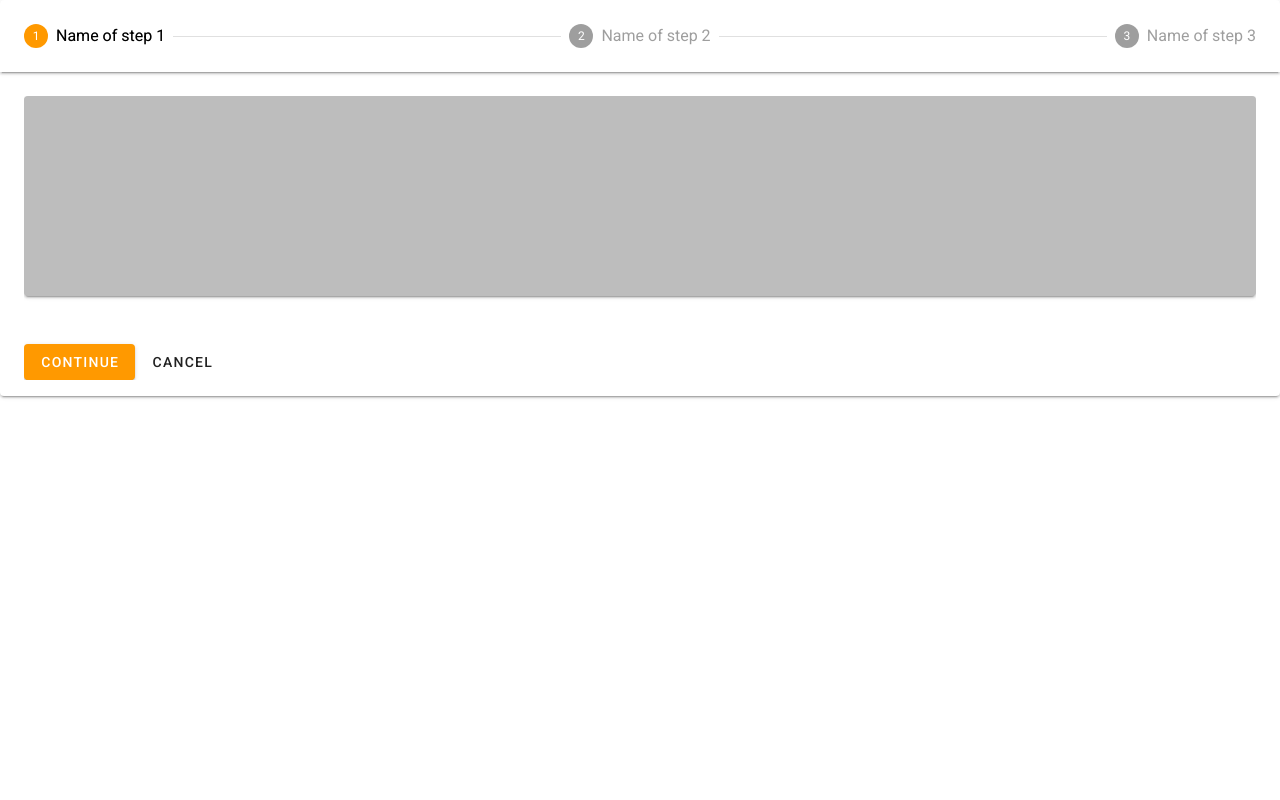
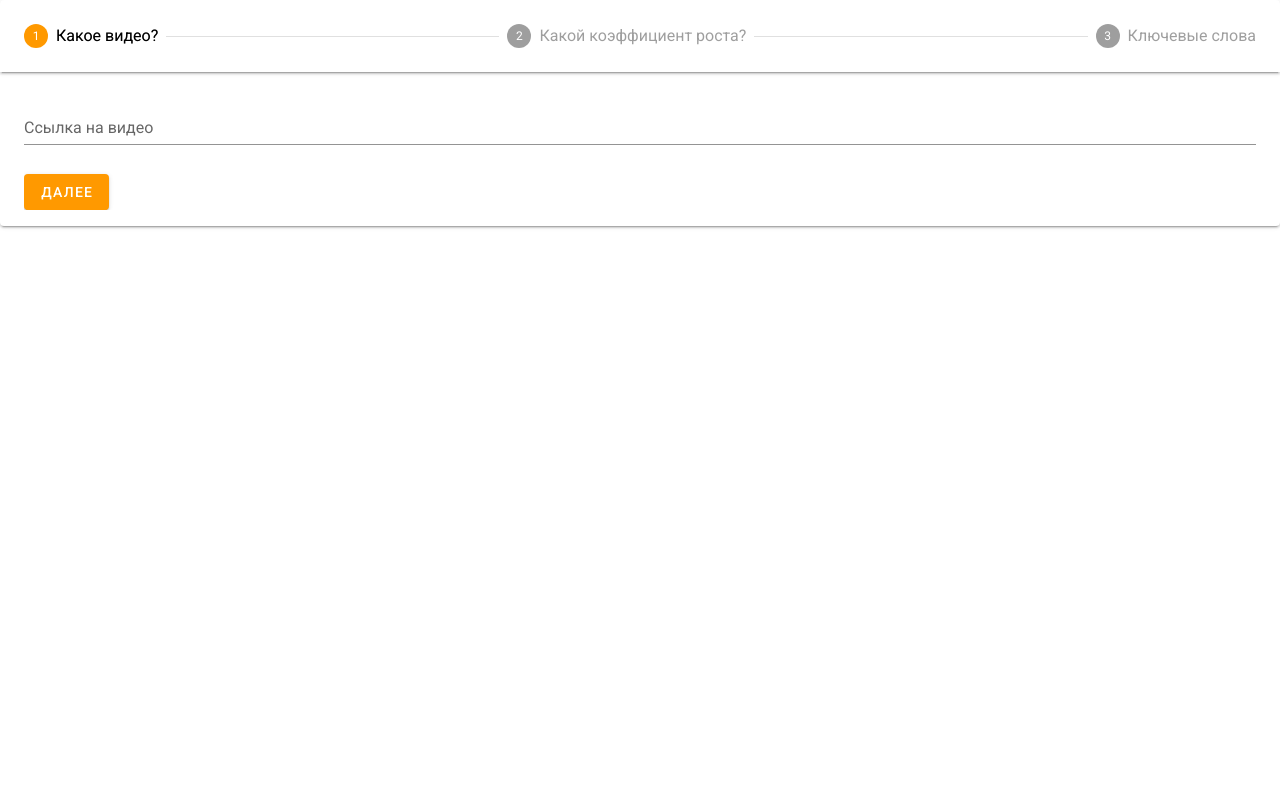
Before and after one commit to GooseBumpsOS/twitch_highlight, a Symfony app: template templates/main_page.html.twig in a window 1280 px wide. Run offline with Twig, Linux system fonts and the light colour scheme; the template is opened without the code that fills it, so the values that code supplies are empty; style sheets or scripts are compiled from the project's sources; some libraries are stand-ins or nearby versions.

Commit message:
add stepper

```diff
--- a/assets/src/App.vue
+++ b/assets/src/App.vue
@@ -1,100 +1,27 @@
 <script>
+import Stepper from './Components/Stepper';
+
 export default {
   name: 'App',
-  data: () => ({
-    el: 1,
-  }),
-  methods: {},
+  components: {Stepper},
+  data() {
+    return {};
+  },
+  methods: {
+    onComplete(link, volume, keywords) {
+
+    },
+  },
 };
 </script>
 
 <template>
   <div id="app">
     <v-app id="inspire">
-      <v-stepper v-model="e1">
-        <v-stepper-header>
-          <v-stepper-step
-              :complete="e1 > 1"
-              step="1"
-          >
-            Name of step 1
-          </v-stepper-step>
 
-          <v-divider></v-divider>
-
-          <v-stepper-step
-              :complete="e1 > 2"
-              step="2"
-          >
-            Name of step 2
-          </v-stepper-step>
-
-          <v-divider></v-divider>
-
-          <v-stepper-step step="3">
-            Name of step 3
-          </v-stepper-step>
-        </v-stepper-header>
-
-        <v-stepper-items>
-          <v-stepper-content step="1">
-            <v-card
-                class="mb-12"
-                color="grey lighten-1"
-                height="200px"
-            ></v-card>
-
-            <v-btn
-                color="primary"
-                @click="e1 = 2"
-            >
-              Continue
-            </v-btn>
-
-            <v-btn text>
-              Cancel
-            </v-btn>
-          </v-stepper-content>
-
-          <v-stepper-content step="2">
-            <v-card
-                class="mb-12"
-                color="grey lighten-1"
-                height="200px"
-            ></v-card>
-
-            <v-btn
-                color="primary"
-                @click="e1 = 3"
-            >
-              Continue
-            </v-btn>
-
-            <v-btn text>
-              Cancel
-            </v-btn>
-          </v-stepper-content>
-
-          <v-stepper-content step="3">
-            <v-card
-                class="mb-12"
-                color="grey lighten-1"
-                height="200px"
-            ></v-card>
-
-            <v-btn
-                color="primary"
-                @click="e1 = 1"
-            >
-              Continue
-            </v-btn>
-
-            <v-btn text>
-              Cancel
-            </v-btn>
-          </v-stepper-content>
-        </v-stepper-items>
-      </v-stepper>
+      <stepper
+          @complete-stepper="onComplete"
+      />
 
       <notifications group="alert" position="center top"/>
 
--- /dev/null
+++ b/assets/src/Components/Stepper.vue
@@ -0,0 +1,115 @@
+<script>
+export default {
+  name: 'Stepper',
+  data() {
+    return {
+      slider: {label: 'Коэффициент', val: 1.2, color: 'red'},
+      keywords: 'LUL, ха, ах, ъх, бан, kappa, biblethump, kek, lol, лол',
+      e1: 1,
+      link: '',
+      linkRule: [
+        v => !!v || 'Ссылка обязательна',
+        v => /(https?:\/\/(?:www\.|(?!www))[a-zA-Z0-9][a-zA-Z0-9-]+[a-zA-Z0-9]\.[^\s]{2,}|www\.[a-zA-Z0-9][a-zA-Z0-9-]+[a-zA-Z0-9]\.[^\s]{2,}|https?:\/\/(?:www\.|(?!www))[a-zA-Z0-9]+\.[^\s]{2,}|www\.[a-zA-Z0-9]+\.[^\s]{2,})/.test(
+            v) || 'Ссылка не валидна',
+      ],
+    };
+  },
+};
+</script>
+
+<template>
+  <v-stepper v-model="e1">
+    <v-stepper-header>
+      <v-stepper-step
+          :complete="e1 > 1"
+          step="1"
+      >
+        Какое видео?
+      </v-stepper-step>
+
+      <v-divider></v-divider>
+
+      <v-stepper-step
+          :complete="e1 > 2"
+          step="2"
+      >
+        Какой коэффициент роста?
+      </v-stepper-step>
+
+      <v-divider></v-divider>
+
+      <v-stepper-step step="3">
+        Ключевые слова
+      </v-stepper-step>
+    </v-stepper-header>
+
+    <v-stepper-items>
+      <v-stepper-content step="1">
+
+        <v-text-field
+            v-model="link"
+            :rules="linkRule"
+            label="Ссылка на видео"
+            required
+        ></v-text-field>
+
+        <v-btn
+            class="mt-2"
+            color="primary"
+            @click="e1 = 2"
+        >
+          Далее
+        </v-btn>
+
+      </v-stepper-content>
+
+      <v-stepper-content step="2">
+        <v-slider
+            class="mt-12"
+            v-model="slider.val"
+            step="0.1"
+            :min="0.1"
+            :max="10"
+            :label="slider.label"
+            :thumb-color="slider.color"
+            thumb-label="always"
+        ></v-slider>
+
+        <v-btn
+            class="mt-2"
+            color="primary"
+            @click="e1 = 3"
+        >
+          Далее
+        </v-btn>
+
+        <v-btn text
+               @click="e1 = 1"
+        >
+          Назад
+        </v-btn>
+      </v-stepper-content>
+
+      <v-stepper-content step="3">
+        <v-text-field v-model="keywords" label="Ключевые слова через запятую"></v-text-field>
+
+        <v-btn
+            color="primary"
+            @click="emit('complete-stepper', this.link, this.slider.val, this.keywords)"
+        >
+          Покажи мне анализ
+        </v-btn>
+
+        <v-btn text
+               @click="e1 = 2"
+        >
+          Назад
+        </v-btn>
+      </v-stepper-content>
+    </v-stepper-items>
+  </v-stepper>
+</template>
+
+<style scoped>
+
+</style>
--- a/templates/main_page.html.twig
+++ b/templates/main_page.html.twig
@@ -2,7 +2,7 @@
 <html>
 <head>
     <meta charset="UTF-8">
-    <title>{% block title %}Casino{% endblock %}</title>
+    <title>{% block title %}Twich highlight{% endblock %}</title>
     <meta name="viewport" content="width=device-width, initial-scale=1">
     <link href="https://fonts.googleapis.com/css?family=Roboto:100,300,400,500,700,900" rel="stylesheet">
     {% block stylesheets %}
```
Also changed, not shown: assets/src/Service/Api.js (+2 -12 lines).
